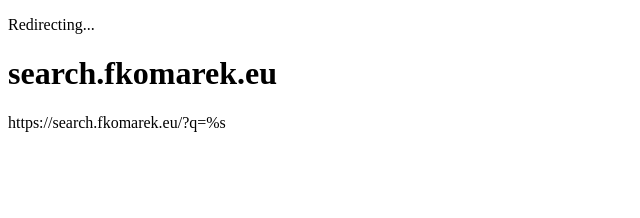
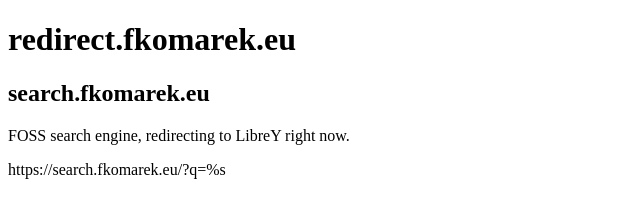
Before and after one commit to filip2cz/domain-forward, a plain HTML site: page index.html in a window 1280 px wide. Shown: the whole page, without its empty margins (0-640 px from the left). Drawn offline with Linux system fonts and the light colour scheme.

Commit message:
ADD: description for search.fkomarek.eu

```diff
--- a/index.html
+++ b/index.html
@@ -2,18 +2,22 @@
 <html lang='cs'>
 
 <head>
-    <title>Redirecting...</title>
+    <title>redirect.fkomarek.eu</title>
     <meta charset='utf-8'>
 </head>
 
 <body>
     <div class="container">
 
-        <p>Redirecting...</p>
+        <h1>redirect.fkomarek.eu</h1>
 
-        <h1>search.fkomarek.eu</h1>
+        <h2>search.fkomarek.eu</h2>
+
+        <p>FOSS search engine, redirecting to LibreY right now.</p>
 
         <p>https://search.fkomarek.eu/?q=%s</p>
+
+        <p></p>
 
         <script>
             // Function to redirect to the new domain while preserving the path
```
